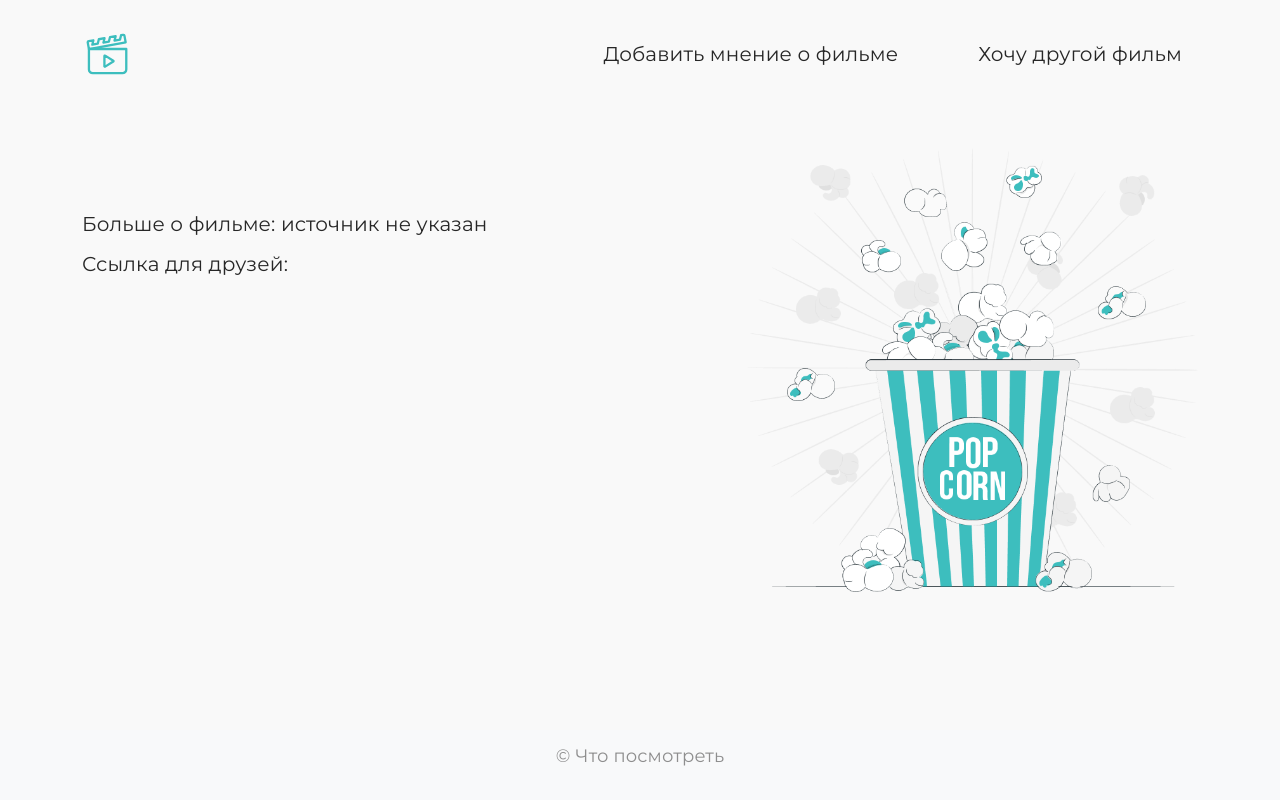
After one commit to odinakholiqov/what_to_watch, a Flask app: template templates/opinion.html in a window 1280 px wide. The commit adds this page. Run offline with Flask 3, Linux system fonts and the light colour scheme; the template is opened without the code that fills it, so the values that code supplies are empty; some libraries are stand-ins or nearby versions.

Commit message:
html refactoring

```diff
--- a/opinions_app.py
+++ b/opinions_app.py
@@ -23,7 +23,7 @@ class Opinion(db.Model):
 
 
 @app.route("/")
-def root():
+def index_view():
     count = Opinion.query.count()
 
     if not count:
@@ -35,6 +35,11 @@ def root():
 
     return render_template("index.html", opinion=opinion)
 
+@app.route("/add")
+def add_opinion_view():
+    return render_template("add.html")
+
+
 
 if __name__ == "__main__":
     app.run()
--- /dev/null
+++ b/templates/base.html
@@ -0,0 +1,22 @@
+<!DOCTYPE html>
+<html lang="ru">
+  <head>
+    <meta charset="utf-8" />
+    <meta name="viewport" content="width=device-width, initial-scale=1" />
+    <link rel="icon" href="{{ url_for('static', filename='img/fav/fav.ico') }}" type="image" />
+    <link rel="apple-touch-icon" sizes="180x180" href="{{ url_for('static', filename='img/fav/apple-touch-icon.png') }}" />
+    <link rel="icon" type="image/png" sizes="32x32" href="{{ url_for('static', filename='img/fav/favicon-32x32.png') }}" />
+    <link rel="icon" type="image/png" sizes="16x16" href="{{ url_for('static', filename='img/fav/favicon-16x16.png') }}" />
+    <link rel="stylesheet" href="{{ url_for('static', filename='css/bootstrap.min.css') }}" />
+    <link rel="stylesheet" href="{{ url_for('static', filename='css/style.css') }}" />
+    <title>{% block title %}Что посмотреть{% endblock title %}</title>
+  </head>
+
+  <body>
+    <!-- Тут подключается шаблон header.html. Создадим его чуть позже -->
+    {% include "header.html" %}
+    {% block content %}{% endblock content %}
+    <!-- Тут подключается шаблон footer.html. Его тоже скоро создадим -->
+    {% include "footer.html" %}
+  </body>
+</html>
--- /dev/null
+++ b/templates/footer.html
@@ -0,0 +1,3 @@
+<footer class="fixed-bottom text-center py-3 bg-light">
+    <p class="small">© Что посмотреть</p>
+  </footer>
--- /dev/null
+++ b/templates/header.html
@@ -0,0 +1,23 @@
+<header class="pt-3">
+    <nav class="navbar navbar-expand-lg navbar-light">
+      <div class="container">
+      <a class="navbar-brand" href="{{ url_for('index_view') }}">
+          <img src="{{ url_for('static', filename='img/logo.svg') }}" height="50" class="" alt="" />
+      </a>
+        <div class="d-flex justify-content-end">
+          <ul class="nav nav-pills">
+            <li class="nav-item pe-5">
+              <a class="nav-link" href="{{ url_for('add_opinion_view') }}">
+                Добавить мнение о фильме
+              </a>
+            </li>
+            <li class="nav-item">
+              <a class="nav-link" href="{{ url_for('index_view') }}">
+                Хочу другой фильм
+              </a>
+            </li>
+          </ul>
+        </div>
+      </div>
+    </nav>
+  </header>
--- /dev/null
+++ b/templates/opinion.html
@@ -0,0 +1,27 @@
+{% extends "base.html" %}
+{% block title %}Мнение о фильме # {{ opinion.id }}{%endblock %}
+{% block content %}
+<main>
+  <section class="container my-5">
+    <div class="row">
+      <h1>{{ opinion.title }}</h1>
+      <div class="col-12 col-lg-7 my-5">
+        <p>{{ opinion.text }}</p>
+        <p>
+          Больше о фильме:
+          {% if opinion.source %}
+            <a href="{{ opinion.source }}">{{ opinion.source }}</a>
+          {% else %} источник не указан {% endif %}
+        </p>
+        <p>
+          Ссылка для друзей:
+          <a href=""></a>
+        </p>
+      </div>
+      <div class="col-12 col-lg-5">
+        <img class="img-fluid mx-auto d-block" src="{{ url_for('static', filename='img/illustration.png') }}" alt="" />
+      </div>
+    </div>
+  </section>
+</main>
+{% endblock %}
```
Also changed, not shown: templates/add_opinion.html (added, +15 -0 lines), templates/index.html (+26 -22 lines).
